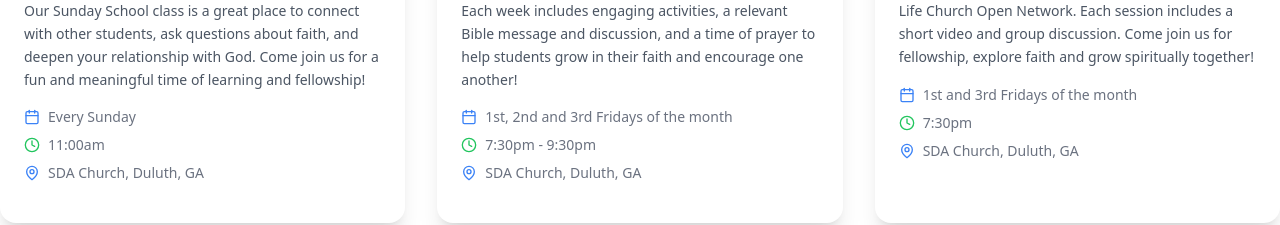
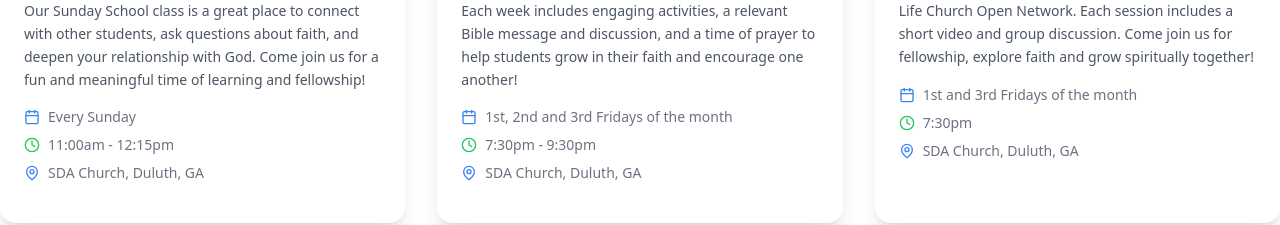
Before and after one commit to xploreout/em-0708, a React (Vite) app: page /#/ in a window 1280 px wide. Shown: the part 1140-1365 px from the top of the page. Built offline with nearby package versions, Linux system fonts and the light colour scheme.

Commit message:
fix grammer

```diff
--- a/src/components/Announcements.tsx
+++ b/src/components/Announcements.tsx
@@ -58,7 +58,7 @@ const Announcements = () => {
       id: 2,
       title: "Youth Sunday School",
       date: "Every Sunday",
-      time: "11:00am",
+      time: "11:00am - 12:15pm",
       location: "SDA Church, Duluth, GA",
       description: "Welcome students in grades 6–12 to join our Sunday School class! We will explore the Bible together, discuss relevant topics, and grow in faith step by step. Our Sunday School class is a great place to connect with other students, ask questions about faith, and deepen your relationship with God. Come join us for a fun and meaningful time of learning and fellowship!",
       image: "./images/IMG_5440.jpg",
```
